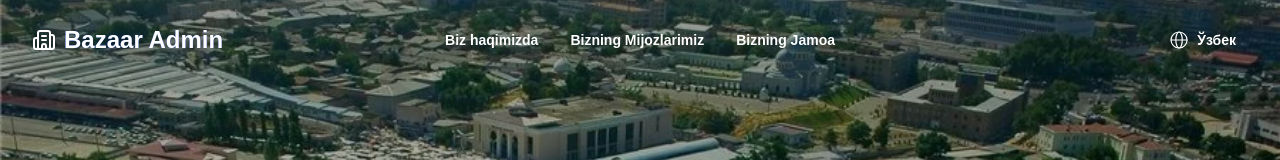
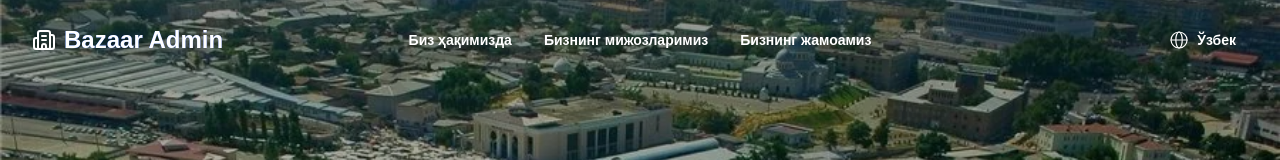
Before and after one commit to suhrob-qalandarov/ebazaar-demo-front, a Next.js app: page /kr in a window 1280 px wide. Shown: the top 160 px of the page. Built offline with nearby package versions, Linux system fonts and the light colour scheme.

Commit message:
Add multi-language support for navbar links and fix locale mapping

```diff
--- a/src/app/components/Navbar.tsx
+++ b/src/app/components/Navbar.tsx
@@ -4,6 +4,8 @@ import React, { useState, useEffect } from "react";
 import { useRouter, usePathname } from "next/navigation";
 import { motion, AnimatePresence } from "framer-motion";
 import { Menu, X, Building2 } from "lucide-react";
+import { getStaticContent } from "@/content";
+import type { Locale } from "@/types/locale";
 
 // Flag Components
 const UzbekFlag: React.FC<{ className?: string }> = ({ className }) => (
@@ -76,6 +78,15 @@ const Navbar: React.FC = () => {
   };
 
   const currentLanguage = getCurrentLanguage();
+  // Use path instead of code, as path directly maps to locale ('uz', 'kr', 'ru')
+  const locale: Locale = currentLanguage.path as Locale;
+  const content = getStaticContent(locale);
+
+  const navLinks = [
+    { name: content.navbar.about, href: "#about" },
+    { name: content.navbar.clients, href: "#clients" },
+    { name: content.navbar.team, href: "#team" },
+  ];
 
   const handleLanguageChange = (lang: typeof languages[0]) => {
     const pathSegments = pathname.split('/').filter(Boolean);
@@ -114,12 +125,6 @@ const Navbar: React.FC = () => {
     document.addEventListener("mousedown", handleClickOutside);
     return () => document.removeEventListener("mousedown", handleClickOutside);
   }, [isLanguageMenuOpen]);
-
-  const navLinks = [
-    { name: "Biz haqimizda", href: "#about" },
-    { name: "Bizning Mijozlarimiz", href: "#clients" },
-    { name: "Bizning Jamoa", href: "#team" },
-  ];
 
   return (
     <motion.nav
--- a/src/content/kr.ts
+++ b/src/content/kr.ts
@@ -1,4 +1,9 @@
 export const krContent = {
+  navbar: {
+    about: "Биз ҳақимизда",
+    clients: "Бизнинг мижозларимиз",
+    team: "Бизнинг жамоамиз"
+  },
   hero: {
     title: "EverbestLab",
     subtitle: "Сифатли IT Ечимлар"
--- a/src/content/ru.ts
+++ b/src/content/ru.ts
@@ -1,4 +1,9 @@
 export const ruContent = {
+  navbar: {
+    about: "О нас",
+    clients: "Наши клиенты",
+    team: "Наша команда"
+  },
   hero: {
     title: "EverbestLab",
     subtitle: "Качественные IT Решения"
--- a/src/content/uz.ts
+++ b/src/content/uz.ts
@@ -1,4 +1,9 @@
 export const uzContent = {
+  navbar: {
+    about: "Biz haqimizda",
+    clients: "Bizning mijozlarimiz",
+    team: "Bizning jamoa"
+  },
   hero: {
     title: "EverbestLab",
     subtitle: "Sifatli IT Yechimlar"
```
